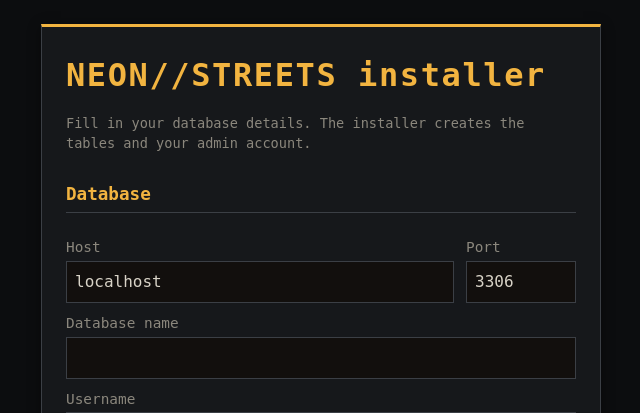
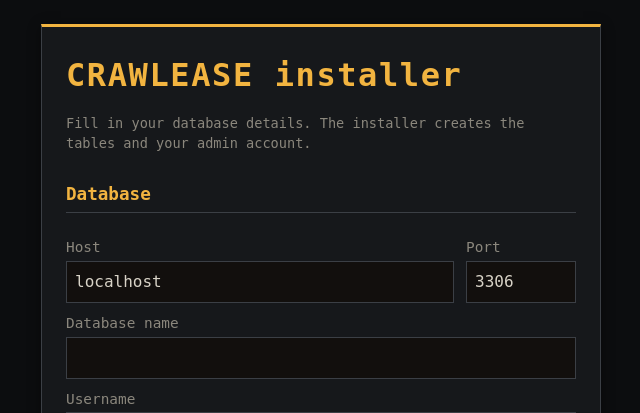
Before and after one commit to eddieedease/easedun, a PHP site: page / in a window 1280 px wide. Shown: the top 413 px of the page, without its empty margins (319-959 px from the left). Run offline with PHP 8.4, Linux system fonts and the light colour scheme.

Commit message:
Rename the game to Crawlease
Browser title, header logo, login screen, installer, README, package
name and the upload zip (crawlease-*.zip).

Co-Authored-By: Claude Opus 5.5 <noreply@anthropic.com>

```diff
--- a/backend/install/index.php
+++ b/backend/install/index.php
@@ -116,7 +116,7 @@ function render_page(callable $body): void
 <head>
 <meta charset="utf-8">
 <meta name="viewport" content="width=device-width, initial-scale=1">
-<title>Neon Streets installer</title>
+<title>Crawlease installer</title>
 <style>
   :root { --bg:#0c0d0f; --panel:#16181b; --edge:#3b3f45; --text:#d8d3c7; --muted:#8b877d; --accent:#f2b440; --bad:#d9493a; }
   * { box-sizing: border-box; }
@@ -136,7 +136,7 @@ function render_page(callable $body): void
 </style>
 </head>
 <body><main>
-  <h1>NEON//STREETS installer</h1>
+  <h1>CRAWLEASE installer</h1>
   <?php $body(); ?>
 </main></body>
 </html>
--- a/frontend/src/app/pages/login.ts
+++ b/frontend/src/app/pages/login.ts
@@ -10,7 +10,7 @@ import { Auth } from '../core/auth';
   changeDetection: ChangeDetectionStrategy.OnPush,
   template: `
     <main class="panel">
-      <h1>NEON//STREETS</h1>
+      <h1>CRAWLEASE</h1>
       @if (!auth.installed()) {
         <p>The game is not installed yet.</p>
         <a class="btn primary" href="install/">Run the installer</a>
--- a/frontend/src/app/pages/shell.ts
+++ b/frontend/src/app/pages/shell.ts
@@ -8,7 +8,7 @@ import { Auth } from '../core/auth';
   changeDetection: ChangeDetectionStrategy.OnPush,
   template: `
     <header>
-      <a routerLink="/" class="logo">NEON//STREETS</a>
+      <a routerLink="/" class="logo">CRAWLEASE</a>
       <nav>
         <a routerLink="/" routerLinkActive="active" [routerLinkActiveOptions]="{ exact: true }">Play</a>
         @if (auth.adminView()) {
--- a/frontend/src/index.html
+++ b/frontend/src/index.html
@@ -2,7 +2,7 @@
 <html lang="en">
 <head>
   <meta charset="utf-8">
-  <title>Neon Streets</title>
+  <title>Crawlease</title>
   <base href="/">
   <meta name="viewport" content="width=device-width, initial-scale=1">
   <meta name="theme-color" content="#0c0d0f">
--- a/package.json
+++ b/package.json
@@ -1,5 +1,5 @@
 {
-  "name": "neon-streets",
+  "name": "crawlease",
   "private": true,
   "scripts": {
     "backend:up": "docker compose -p dungeon up -d --build",
```
Also changed, not shown: README.md, 1 other file.
